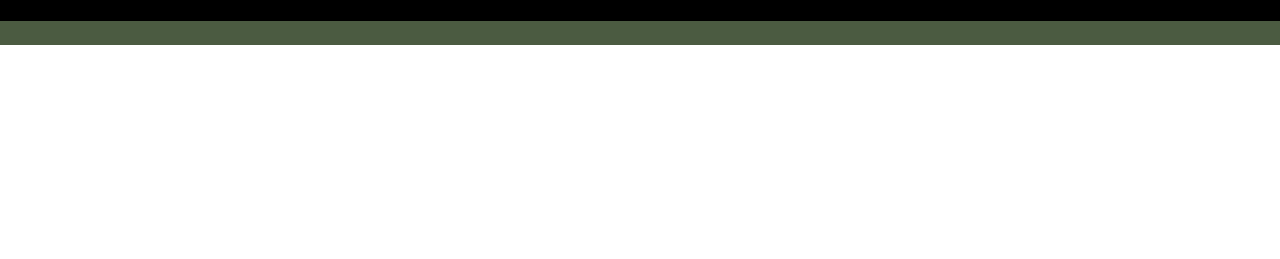
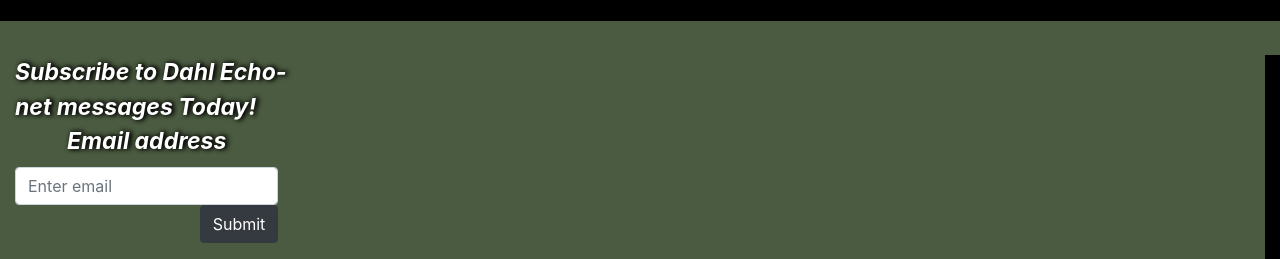
Before and after one commit to slothbearsteven/pandora-travel, a plain HTML site: page index.html in a window 1280 px wide. Shown: the part 1838-2097 px from the top of the page. Before the commit the page ends 1883 px from the top, so only its background shows below. Drawn offline with nearby package versions, Linux system fonts and the light colour scheme.

Commit message:
commit 3

```diff
--- a/index.html
+++ b/index.html
@@ -145,6 +145,26 @@
         <div class="row botopage">
           <div class="col-12"><br></div>
         </div>
+        <div class="row">
+          <div class="col-12 col-md-3 botopage">Subscribe to Dahl Echo-net messages Today!
+            <div class="row">
+              <div class="col-11">
+                <form>
+                  <div class="form-group text-center">
+                    <label for="exampleInputEmail1">Email address</label>
+                    <input type="email" class="form-control" id="exampleInputEmail1" aria-describedby="emailHelp"
+                      placeholder="Enter email">
+                    <div class="senditin">
+                      <button type="submit" class="btn btn-dark ">Submit</button>
+                    </div>
+                  </div>
+
+
+                </form>
+              </div>
+            </div>
+          </div>
+        </div>
       </div>
     </div>
 
--- a/style.css
+++ b/style.css
@@ -55,4 +55,12 @@ background-position: center;
   }
   .botopage{
     background-color: #4b5b41;
+    color: white;
+font-size: larger;
+font-style: italic;
+font-weight: bold;
+text-shadow: 2px 0px 5px black, 2px 0px 5px black;
   }
+  .senditin{
+    text-align: right;
+  }
```
